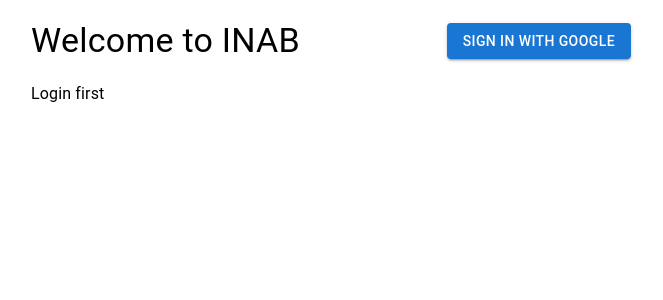
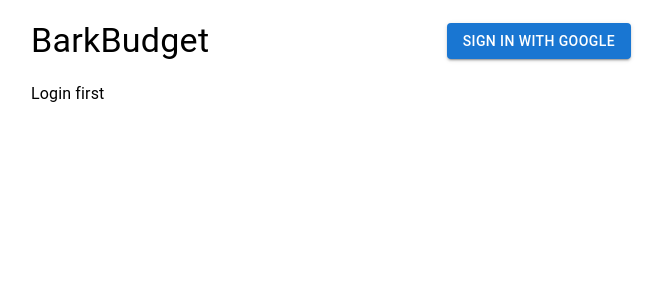
Before and after one commit to justabayet/BarkBudget, a React (Create React App) app: page / in a window 1280 px wide. Shown: the top 300 px of the page, without its empty margins (309-972 px from the left). Built offline with nearby package versions, Linux system fonts and the light colour scheme; no server answers.

Commit message:
Renaming to BarkBudget

```diff
--- a/package.json
+++ b/package.json
@@ -1,5 +1,5 @@
 {
-  "name": "i-need-a-budget",
+  "name": "bark-budget",
   "homepage": ".",
   "version": "0.1.0",
   "private": true,
--- a/public/index.html
+++ b/public/index.html
@@ -1,14 +1,13 @@
 <!DOCTYPE html>
 <html lang="en">
+
 <head>
   <meta charset="utf-8" />
   <link rel="icon" href="%PUBLIC_URL%/favicon.ico" />
   <meta name="viewport" content="width=device-width, initial-scale=1" />
   <meta name="theme-color" content="#000000" />
-    <meta
-      name="description"
-      content="Web site created using create-react-app"
-    />
+  <meta name="description"
+    content="BarkBudget is a budgeting app to track expenses, set financial targets, and monitor financial status." />
   <link rel="apple-touch-icon" href="%PUBLIC_URL%/logo192.png" />
   <!--
       manifest.json provides metadata used when your web app is installed on a
@@ -24,20 +23,12 @@
       work correctly both with client-side routing and a non-root public URL.
       Learn how to configure a non-root public URL by running `npm run build`.
     -->
-    <title>React App</title>
+  <title>BarkBudget</title>
 </head>
+
 <body>
   <noscript>You need to enable JavaScript to run this app.</noscript>
   <div id="root"></div>
-    <!--
-      This HTML file is a template.
-      If you open it directly in the browser, you will see an empty page.
+</body>
 
-      You can add webfonts, meta tags, or analytics to this file.
-      The build step will place the bundled scripts into the <body> tag.
-
-      To begin the development, run `npm start` or `yarn start`.
-      To create a production bundle, use `npm run build` or `yarn build`.
-    -->
-  </body>
 </html>
--- a/src/Components/MainHeader.js
+++ b/src/Components/MainHeader.js
@@ -7,7 +7,7 @@ const MainHeader = () => {
     return (
         <div style={{ display: 'flex', justifyContent: 'space-between', alignItems: 'center', marginBottom: 20 }}>
             <Typography variant="h4" style={{ marginRight: 20 }}>
-                Welcome to INAB
+                BarkBudget
             </Typography>
 
             <Authentication />
```
Also changed, not shown: 2 other files (tests, documents, lock files or other folders). Lines whose indentation alone changed are shown as unchanged.
